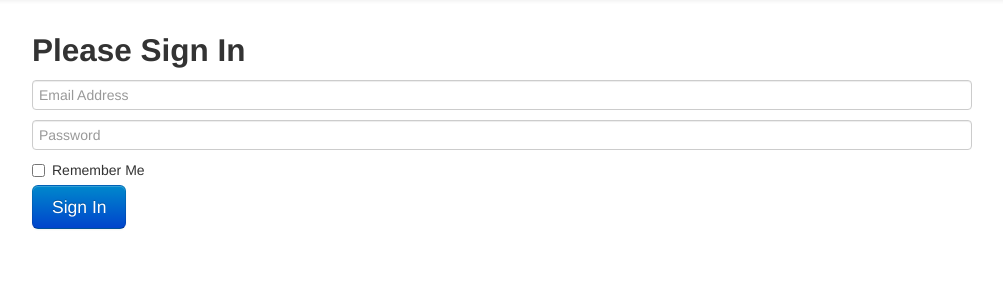
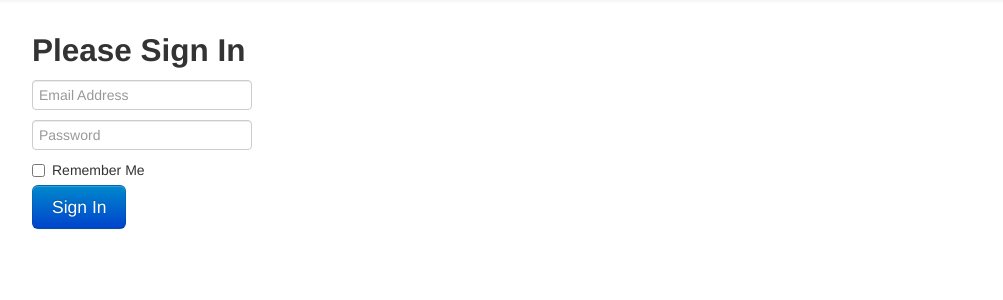
Before and after one commit to worldsproject/tellme-cat, a Django app: page /login in a window 1280 px wide. Shown: the part 42-342 px from the top of the page, without its empty margins (138-1141 px from the left). Run offline with Django 3.2, Linux system fonts and the light colour scheme; parts of the project's set-up code (start-up, migrations or seed data) failed here and were passed over; some libraries are stand-ins or nearby versions.

Commit message:
Cleaned up login form

```diff
--- a/followup/templates/login.html
+++ b/followup/templates/login.html
@@ -1,11 +1,12 @@
 {% extends 'base.html' %}
 {% block content %}
 
-<form class='form-signin' action='process_login' method='post'>
+<form action='process_login' method='post'>
     {% csrf_token %}
     <h2 class='form-signin-heading'>Please Sign In</h2>
-    <input type='text' name='username' class='input-block-level' placeholder='Email Address'>
-    <input type='password' name='password' class='input-block-level' placeholder='Password'>
+    <input type='text' name='username'  placeholder='Email Address'>
+    <br>
+    <input type='password' name='password'  placeholder='Password'>
     <label class='checkbox'>
         <input type='checkbox' value='remember-me'>Remember Me
     </label>
```
